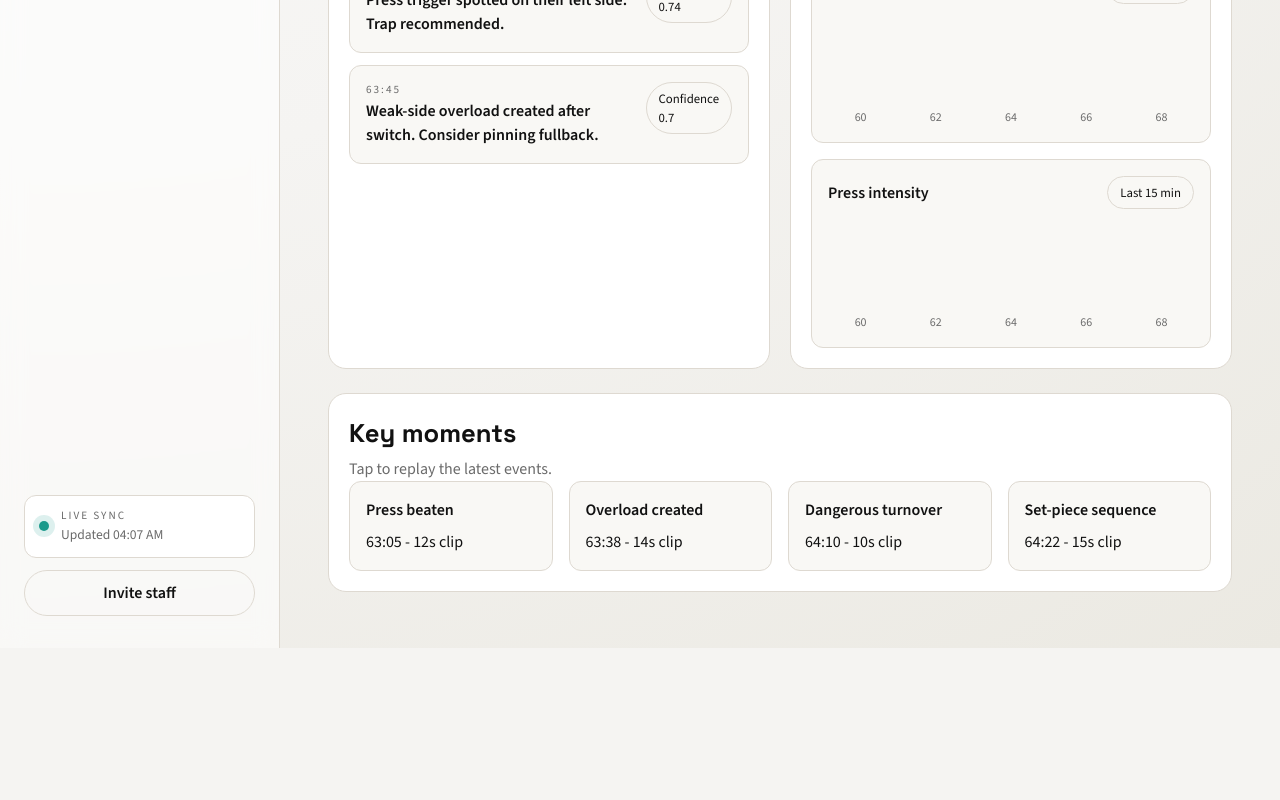
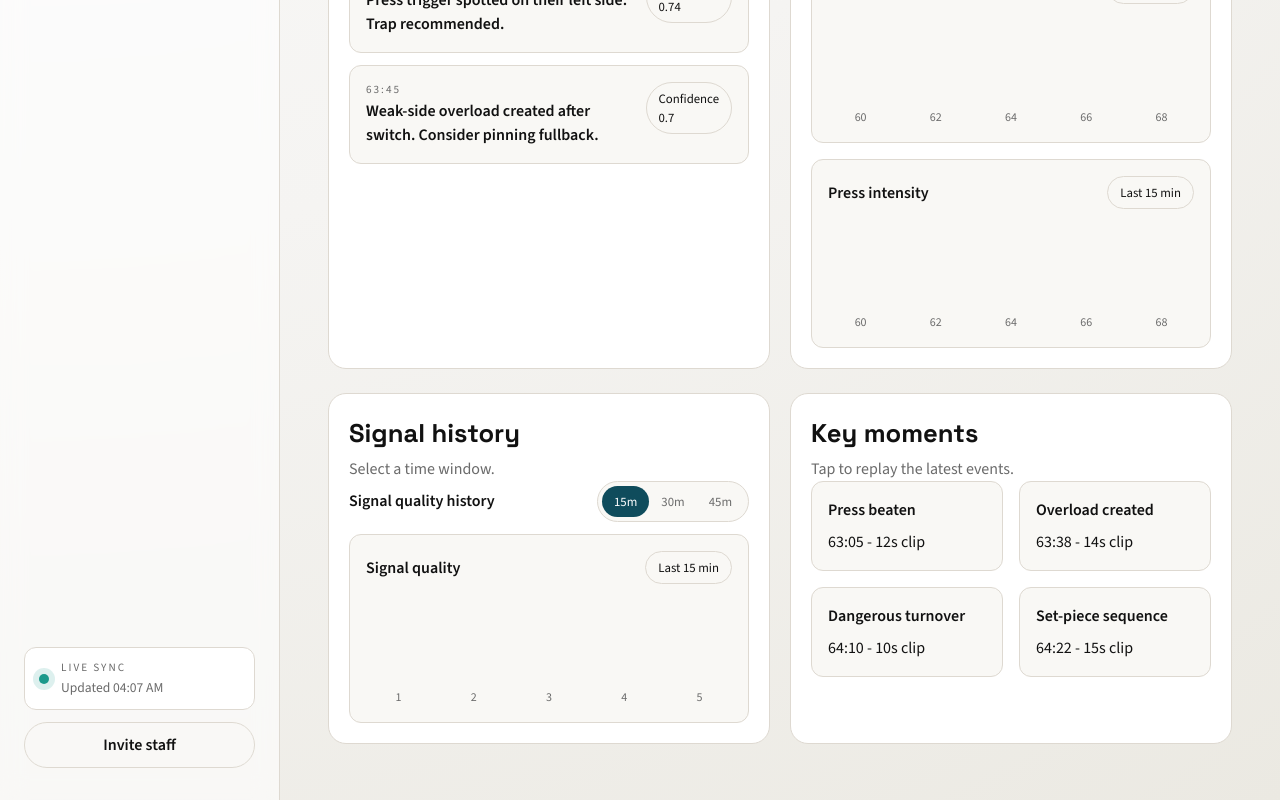
Before and after one commit to sarveshkapre/AI_Football_Manager, a React (Vite) app in the folder src/ui/web/: page /#coach in a window 1280 px wide. Shown: the part 1164-1964 px from the top of the page. Before the commit the page ends 1812 px from the top, so only its background shows below. Built offline with nearby package versions, Linux system fonts and the light colour scheme.

Commit message:
Add drag ordering and signal history

```diff
--- a/src/ui/web/src/components/ReportQueue.tsx
+++ b/src/ui/web/src/components/ReportQueue.tsx
@@ -1,7 +1,9 @@
 import { useReportContext } from '../context/ReportContext';
+import { useDragList } from '../hooks/useDragList';
 
 export const ReportQueue = () => {
-  const { queue, removeClip, clearQueue } = useReportContext();
+  const { queue, removeClip, clearQueue, setQueue } = useReportContext();
+  const { handleDragStart, handleDragOver, handleDrop } = useDragList(queue, setQueue);
 
   if (queue.length === 0) {
     return (
@@ -13,8 +15,15 @@ export const ReportQueue = () => {
 
   return (
     <div className="queue">
-      {queue.map((clip) => (
-        <div className="queue-row" key={clip.id}>
+      {queue.map((clip, index) => (
+        <div
+          className="queue-row draggable"
+          key={clip.id}
+          draggable
+          onDragStart={() => handleDragStart(index)}
+          onDragOver={handleDragOver}
+          onDrop={() => handleDrop(index)}
+        >
           <div>
             <h4>{clip.title}</h4>
             <p>{clip.duration}</p>
--- /dev/null
+++ b/src/ui/web/src/components/SignalHistory.tsx
@@ -0,0 +1,37 @@
+import { useState } from 'react';
+import { TrendChart } from './TrendChart';
+
+const windows = [
+  { label: '15m', points: [70, 78, 64, 82, 74] },
+  { label: '30m', points: [62, 68, 72, 65, 70] },
+  { label: '45m', points: [58, 60, 66, 69, 64] }
+];
+
+export const SignalHistory = () => {
+  const [windowIndex, setWindowIndex] = useState(0);
+
+  const points = windows[windowIndex].points.map((value, index) => ({
+    label: `${index + 1}`,
+    value
+  }));
+
+  return (
+    <div className="signal-history">
+      <div className="signal-header">
+        <h4>Signal quality history</h4>
+        <div className="segment">
+          {windows.map((window, index) => (
+            <button
+              key={window.label}
+              className={`segment-btn ${index === windowIndex ? 'active' : ''}`}
+              onClick={() => setWindowIndex(index)}
+            >
+              {window.label}
+            </button>
+          ))}
+        </div>
+      </div>
+      <TrendChart title="Signal quality" points={points} max={100} />
+    </div>
+  );
+};
--- a/src/ui/web/src/context/ReportContext.tsx
+++ b/src/ui/web/src/context/ReportContext.tsx
@@ -7,6 +7,7 @@ interface ReportContextValue {
   addClip: (clip: Clip) => void;
   removeClip: (clipId: string) => void;
   clearQueue: () => void;
+  setQueue: (clips: Clip[]) => void;
 }
 
 const storageKey = 'afm.reportQueue';
@@ -14,7 +15,7 @@ const storageKey = 'afm.reportQueue';
 const ReportContext = createContext<ReportContextValue | undefined>(undefined);
 
 export const ReportProvider = ({ children }: { children: React.ReactNode }) => {
-  const [queue, setQueue] = useState<Clip[]>(() => loadFromStorage(storageKey, []));
+  const [queue, setQueueState] = useState<Clip[]>(() => loadFromStorage(storageKey, []));
 
   useEffect(() => {
     saveToStorage(storageKey, queue);
@@ -24,9 +25,11 @@ export const ReportProvider = ({ children }: { children: React.ReactNode }) => {
     () => ({
       queue,
       addClip: (clip: Clip) =>
-        setQueue((prev) => (prev.some((item) => item.id === clip.id) ? prev : [...prev, clip])),
-      removeClip: (clipId: string) => setQueue((prev) => prev.filter((clip) => clip.id !== clipId)),
-      clearQueue: () => setQueue([])
+        setQueueState((prev) => (prev.some((item) => item.id === clip.id) ? prev : [...prev, clip])),
+      removeClip: (clipId: string) =>
+        setQueueState((prev) => prev.filter((clip) => clip.id !== clipId)),
+      clearQueue: () => setQueueState([]),
+      setQueue: (clips: Clip[]) => setQueueState(clips)
     }),
     [queue]
   );
--- /dev/null
+++ b/src/ui/web/src/hooks/useDragList.ts
@@ -0,0 +1,21 @@
+import { useState } from 'react';
+
+export const useDragList = <T,>(items: T[], onChange: (items: T[]) => void) => {
+  const [dragIndex, setDragIndex] = useState<number | null>(null);
+
+  const handleDragStart = (index: number) => setDragIndex(index);
+  const handleDragOver = (event: React.DragEvent) => event.preventDefault();
+  const handleDrop = (index: number) => {
+    if (dragIndex === null || dragIndex === index) {
+      setDragIndex(null);
+      return;
+    }
+    const next = [...items];
+    const [moved] = next.splice(dragIndex, 1);
+    next.splice(index, 0, moved);
+    onChange(next);
+    setDragIndex(null);
+  };
+
+  return { dragIndex, handleDragStart, handleDragOver, handleDrop };
+};
--- a/src/ui/web/src/pages/Coach.tsx
+++ b/src/ui/web/src/pages/Coach.tsx
@@ -2,6 +2,7 @@ import { useEffect, useState } from 'react';
 import { api } from '../api/mock';
 import { LiveEventFeed } from '../components/LiveEventFeed';
 import { SignalBadge } from '../components/SignalBadge';
+import { SignalHistory } from '../components/SignalHistory';
 import { SectionHeader } from '../components/SectionHeader';
 import { StatCard } from '../components/StatCard';
 import { TrendChart } from '../components/TrendChart';
@@ -153,6 +154,11 @@ export const Coach = () => {
         </div>
       </div>
 
+      <div className="grid two">
+        <div className="card surface">
+          <SectionHeader title="Signal history" subtitle="Select a time window." />
+          <SignalHistory />
+        </div>
         <div className="card surface">
           <SectionHeader title="Key moments" subtitle="Tap to replay the latest events." />
           <div className="moment-strip">
@@ -172,5 +178,6 @@ export const Coach = () => {
           </div>
         </div>
       </div>
+    </div>
   );
 };
--- a/src/ui/web/src/styles.css
+++ b/src/ui/web/src/styles.css
@@ -656,6 +656,10 @@ textarea {
   background: var(--surface-alt);
 }
 
+.queue-row.draggable {
+  cursor: grab;
+}
+
 .queue-actions {
   display: flex;
   justify-content: space-between;
@@ -773,6 +777,38 @@ textarea {
   width: 100%;
   border-radius: 999px;
   background: linear-gradient(180deg, rgba(15, 76, 92, 0.9), rgba(15, 76, 92, 0.3));
+}
+
+.signal-history {
+  display: grid;
+  gap: 12px;
+}
+
+.signal-header {
+  display: flex;
+  justify-content: space-between;
+  align-items: center;
+}
+
+.segment {
+  display: inline-flex;
+  padding: 4px;
+  background: var(--surface-alt);
+  border-radius: 999px;
+  border: 1px solid var(--line);
+}
+
+.segment-btn {
+  padding: 6px 12px;
+  border-radius: 999px;
+  font-size: 0.8rem;
+  cursor: pointer;
+  color: var(--muted);
+}
+
+.segment-btn.active {
+  background: var(--accent);
+  color: #ffffff;
 }
 
 .library-toolbar {
```
Also changed, not shown: 1 other file (tests, documents, lock files or other folders). Lines whose indentation alone changed are shown as unchanged.
